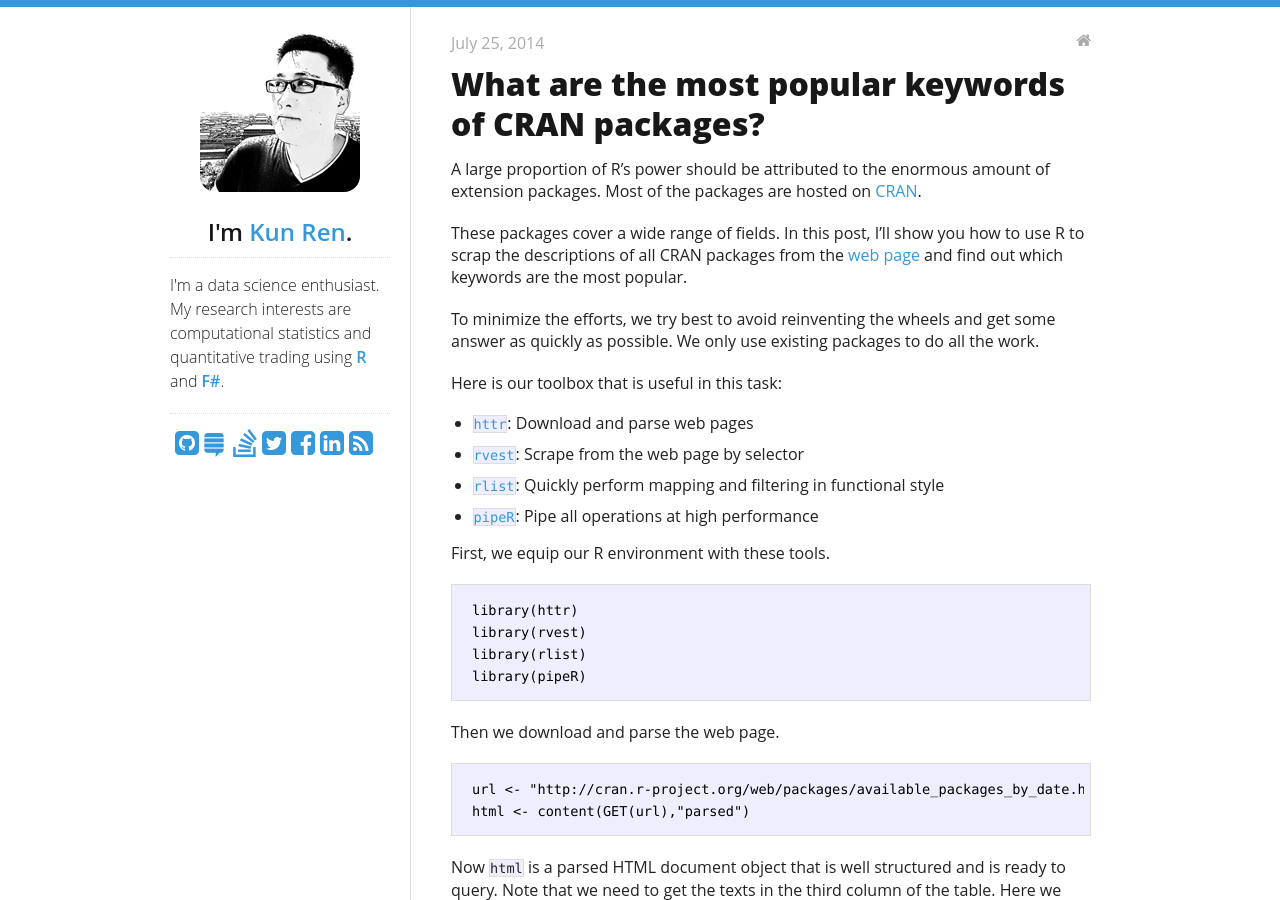
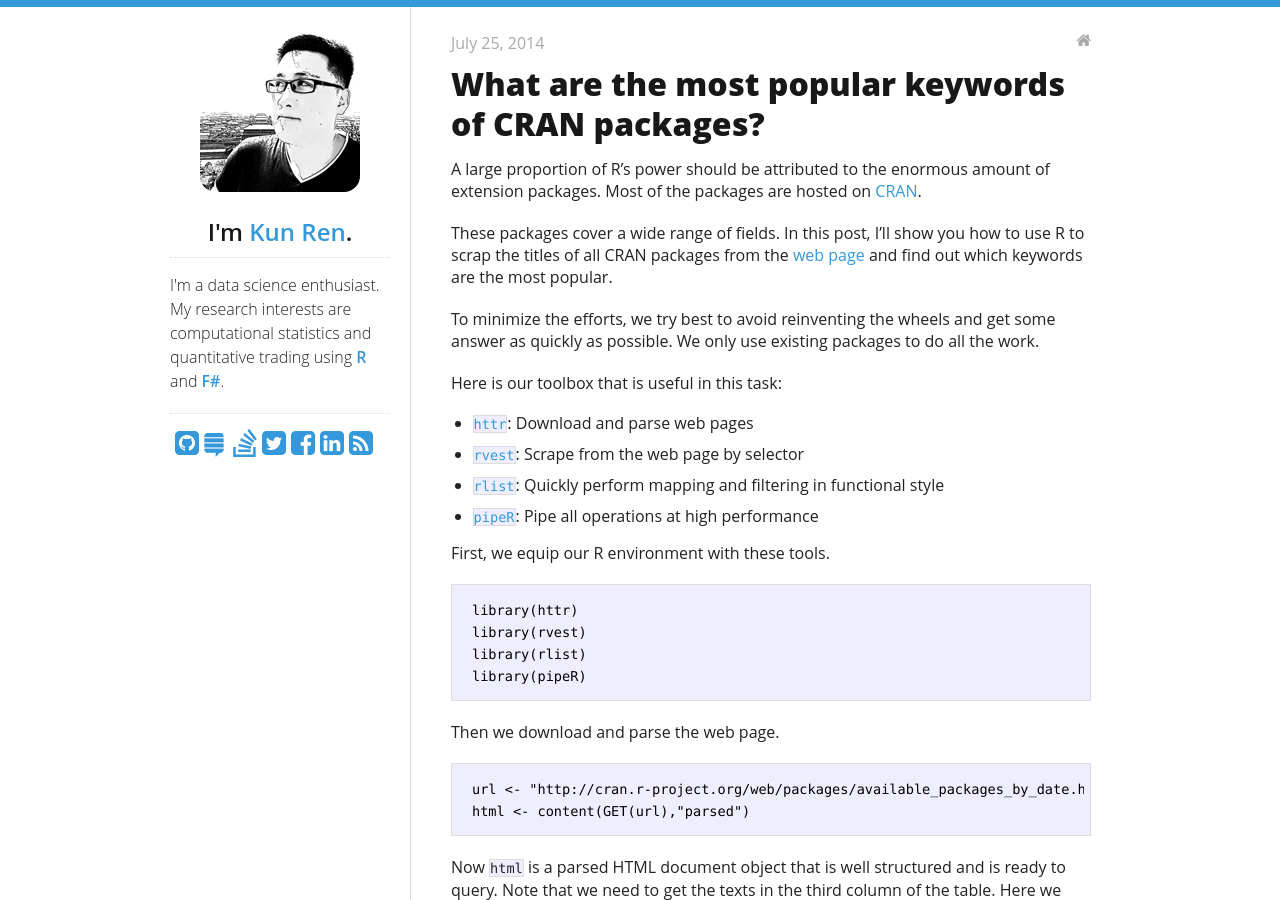
Before and after one commit to harryprince/renkun-ken.github.io, a Jekyll site: the page built from _posts/2014-07-25-what-are-the-most-popular-keywords-of-cran-packages.md, in a window 1280 px wide and 900 px high. Built offline with Jekyll 4.4.1, drawn with Linux system fonts in a browser that asks for light colours; nearby versions of some CDN libraries; Markdown is read by kramdown in place of the engine named in the settings; comment, search, counter and statistics services are not loaded.

Commit message:
fix typo

```diff
--- a/_posts/2014-07-25-what-are-the-most-popular-keywords-of-cran-packages.md
+++ b/_posts/2014-07-25-what-are-the-most-popular-keywords-of-cran-packages.md
@@ -9,7 +9,7 @@ categories:
 
 A large proportion of R's power should be attributed to the enormous amount of extension packages. Most of the packages are hosted on [CRAN](http://cran.r-project.org).
 
-These packages cover a wide range of fields. In this post, I'll show you how to use R to scrap the descriptions of all CRAN packages from the [web page](http://cran.r-project.org/web/packages/available_packages_by_date.html) and find out which keywords are the most popular.
+These packages cover a wide range of fields. In this post, I'll show you how to use R to scrap the titles of all CRAN packages from the [web page](http://cran.r-project.org/web/packages/available_packages_by_date.html) and find out which keywords are the most popular.
 
 To minimize the efforts, we try best to avoid reinventing the wheels and get some answer as quickly as possible. We only use existing packages to do all the work.
 
--- a/_rmd/2014-07-25-what-are-the-most-popular-keywords-of-cran-packages.Rmd
+++ b/_rmd/2014-07-25-what-are-the-most-popular-keywords-of-cran-packages.Rmd
@@ -14,7 +14,7 @@ opts_chunk$set(prompt=FALSE, comment='', results='markup',
 
 A large proportion of R's power should be attributed to the enormous amount of extension packages. Most of the packages are hosted on [CRAN](http://cran.r-project.org).
 
-These packages cover a wide range of fields. In this post, I'll show you how to use R to scrap the descriptions of all CRAN packages from the [web page](http://cran.r-project.org/web/packages/available_packages_by_date.html) and find out which keywords are the most popular.
+These packages cover a wide range of fields. In this post, I'll show you how to use R to scrap the titles of all CRAN packages from the [web page](http://cran.r-project.org/web/packages/available_packages_by_date.html) and find out which keywords are the most popular.
 
 To minimize the efforts, we try best to avoid reinventing the wheels and get some answer as quickly as possible. We only use existing packages to do all the work.
 
```
